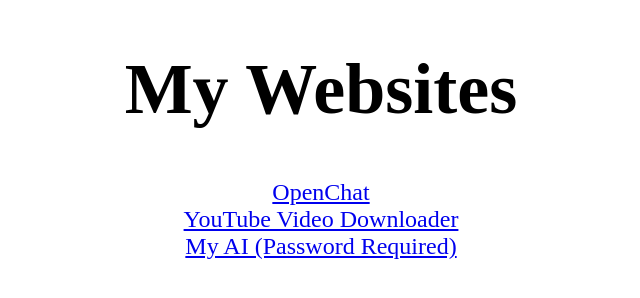
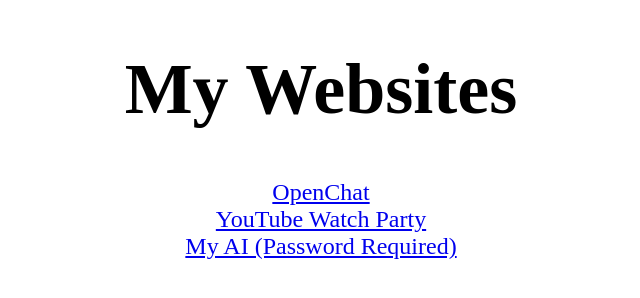
Before and after one commit to Arch515/Arch515.github.io, a plain HTML site: page index.html in a window 1280 px wide. Shown: the whole page, without its empty margins (319-959 px from the left). Drawn offline with Linux system fonts and the light colour scheme.

Commit message:
Update index.html

```diff
--- a/index.html
+++ b/index.html
@@ -16,7 +16,7 @@
     <h1>My Websites</h1>
     <a href="/openchat">OpenChat</a>
     <br>
-    <a href="/youtube-download">YouTube Video Downloader</a>
+    <a href="/youtube-watch-party">YouTube Watch Party</a>
     <br>
     <a href="/text-gen-web-ui">My AI (Password Required)</a>
   </body>
```
